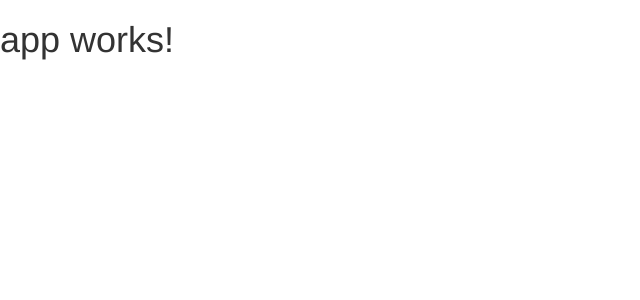
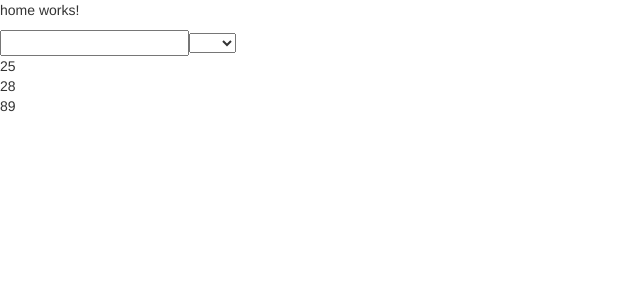
Before and after one commit to syam38/Angular-boilerplate, an Angular app: page / in a window 1280 px wide. Shown: the top 300 px of the page, without its empty margins (0-640 px from the left). Built offline with nearby package versions, Linux system fonts and the light colour scheme.

Commit message:
added search by category

```diff
--- a/src/app/app.component.html
+++ b/src/app/app.component.html
@@ -1,3 +1 @@
-<h1>
-  {{title}}
-</h1>
+<router-outlet></router-outlet>
--- a/src/app/home/home.component.html
+++ b/src/app/home/home.component.html
@@ -1,3 +1,10 @@
 <p>
   home works!
 </p>
+<input [(ngModel)] = "searchTerm" (ngModelChange) = "search()"/>
+<select [(ngModel)] = "searchCategory">
+  <option value="age">Age</option>
+</select>
+
+
+<div *ngFor = "let item of items">{{item.age}}</div>
--- a/src/app/home/home.component.ts
+++ b/src/app/home/home.component.ts
@@ -6,10 +6,26 @@ import { AppService } from '../app.service';
   styleUrls: ['./home.component.css']
 })
 export class HomeComponent implements OnInit {
-
-  constructor(service:AppService) { }
+  items:any;
+  searchTerm:any;
+  category:any;
+  searchCategory:any;
+  constructor(service:AppService) {
+    this.items = [{age:25},{age:28},{age:89}];
+   }
 
   ngOnInit() {
   }
 
+  search(){
+    this.items  = this.items.filter((a)=>{
+      if((a[this.searchCategory])>this.searchTerm)
+            return a;
+    })
+  }
+
+  searchByCatergory(){
+
+  }
+
 }
```
